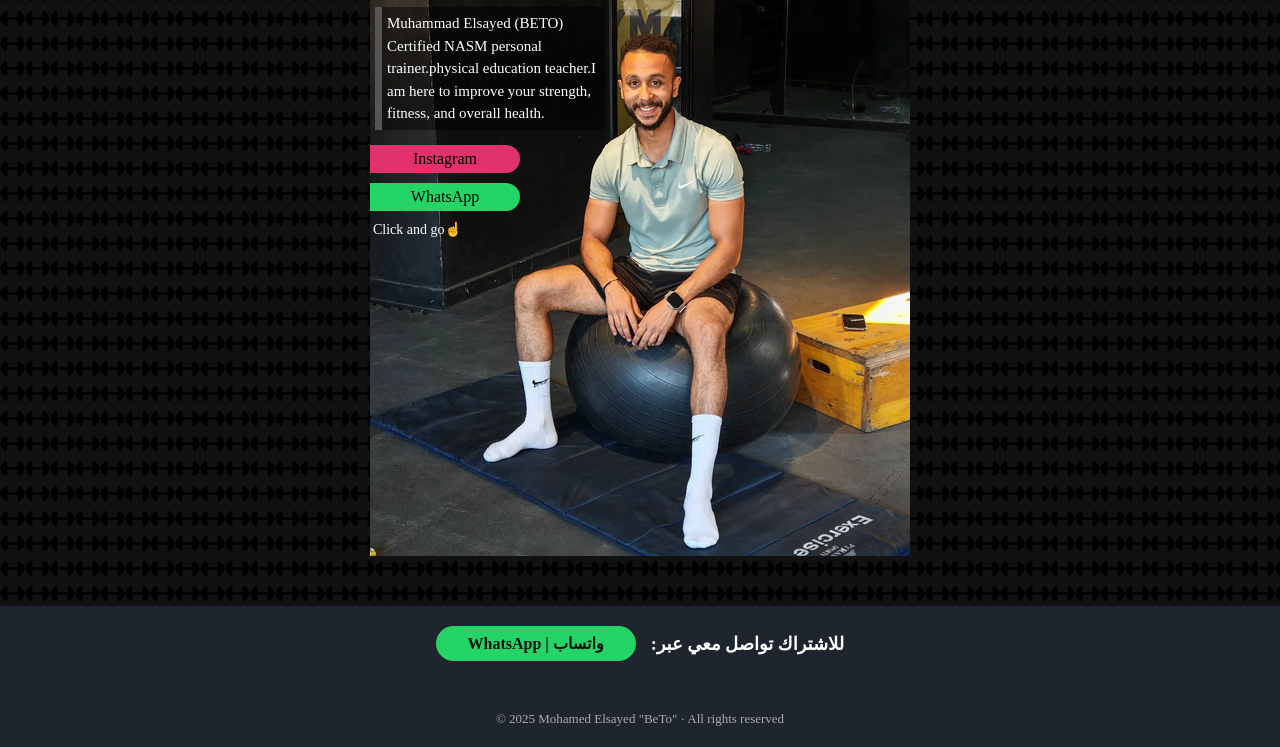
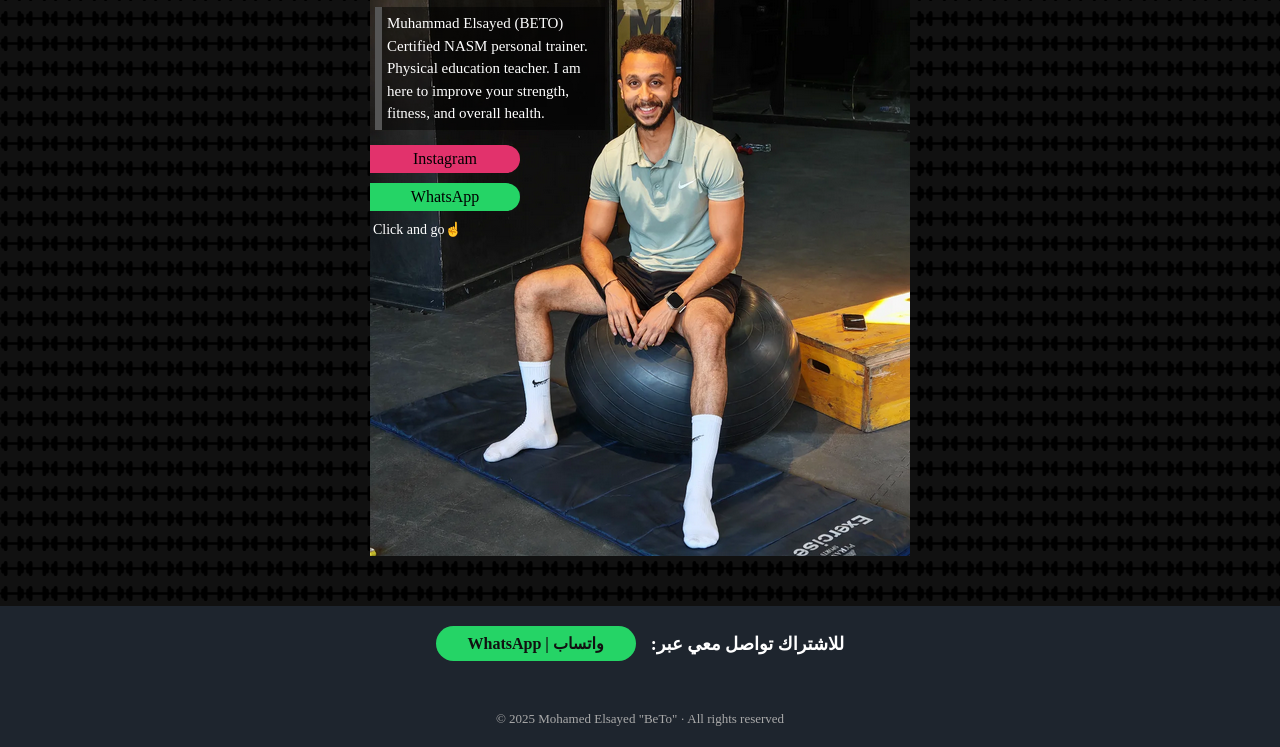
Before and after one commit to benHaseep/coach-beto, a plain HTML site: page index.html in a window 1280 px wide. Shown: the part 94-841 px from the top of the page. Drawn offline with Linux system fonts and the light colour scheme; a script that the page names is missing.

Commit message:
bio modified

```diff
--- a/index.html
+++ b/index.html
@@ -16,7 +16,7 @@
 <body>
   <header dir="ltr">
     <h1 class="logo"><a href="#">BETO</a></h1>
-    <p class="bio">Muhammad Elsayed (BETO)<br>Certified NASM personal trainer.physical education teacher.I am here to improve your strength, fitness, and overall health.</p>
+    <p class="bio">Muhammad Elsayed (BETO)<br>Certified NASM personal trainer. Physical education teacher. I am here to improve your strength, fitness, and overall health.</p>
     <div class="links">
       <a href="https://www.instagram.com/mohamed_el_sayed_95/" class="insta btn">Instagram</a>
       <a href="https://wa.me/201276352504/" class="wts btn">WhatsApp</a>
```
